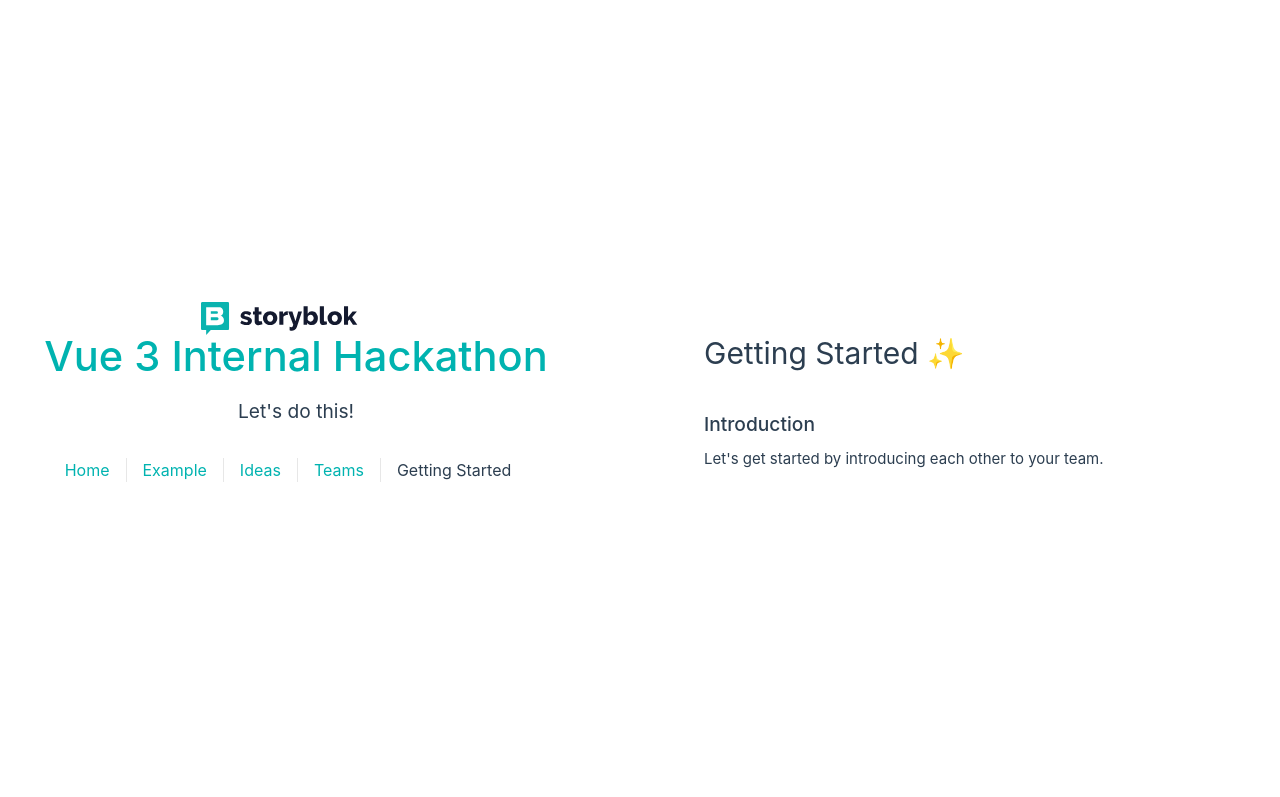
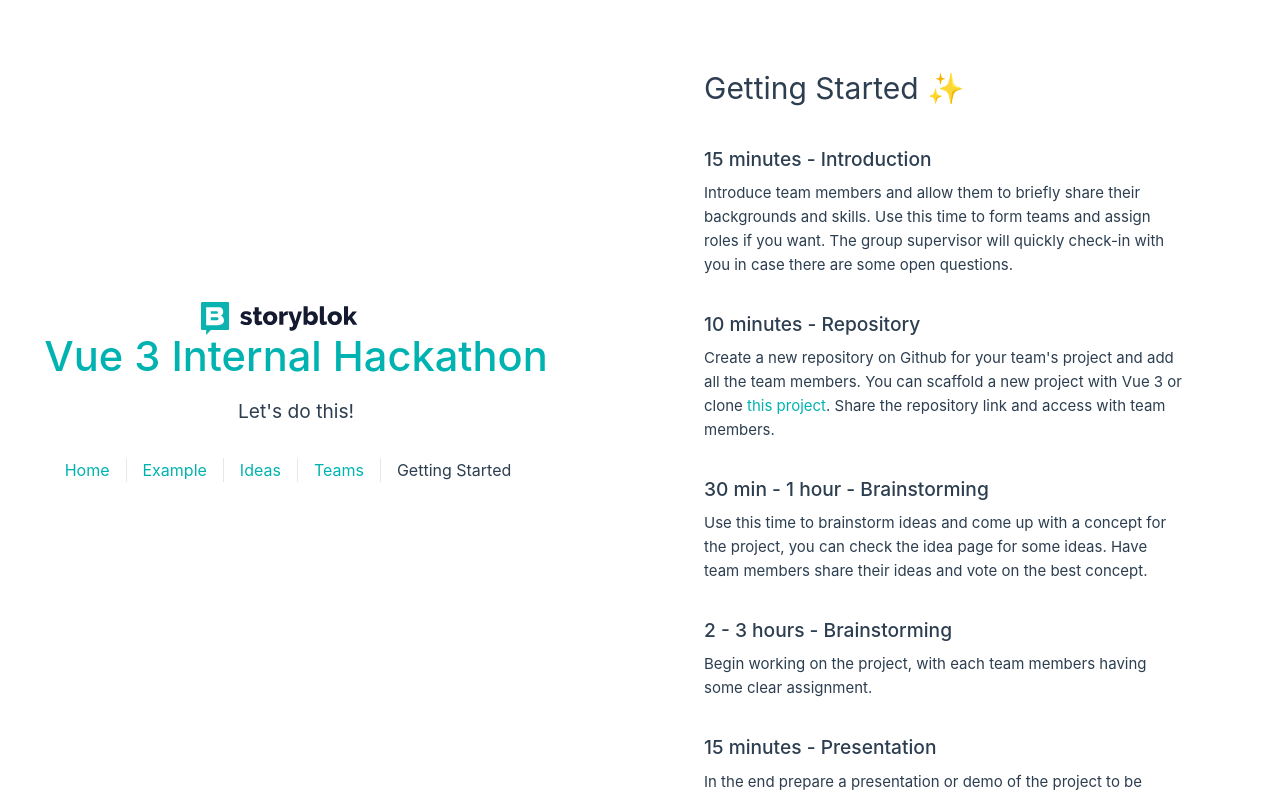
Before and after one commit to mmatheuspalma/sb-hackaton-b, a Vue app: page /quickstart in a window 1280 px wide. Shown: the top 797 px of the page. Built offline with nearby package versions, Linux system fonts and the light colour scheme.

Commit message:
chore: update components

```diff
--- a/src/components/TheWelcome.vue
+++ b/src/components/TheWelcome.vue
@@ -26,7 +26,7 @@
     </template>
     <template #heading>Videos</template>
 
-    You can watch <a href="https://www.youtube.com/watch?v=ZqgiuPt5QZo" target="_blank" rel="noopener"> this video</a> to learn about Vue 3 in general. This video will give you some detailed insight into the  <a href="https://www.youtube.com/watch?v=bwItFdPt-6M" target="_blank" rel="noopener">Composition API</a>. The <a href="https://www.youtube.com/watch?v=WLpLYhnGqPA" target="_blank" rel="noopener noreferrer">Design Principles of Vue 3.0</a> will teach you more about what the whole principle behind the updated framework are.
+    You can watch <a href="https://www.youtube.com/watch?v=ZqgiuPt5QZo" target="_blank" rel="noopener"> this video</a> to learn about Vue 3 in general. This video will give you some detailed insight into the  <a href="https://www.youtube.com/watch?v=bwItFdPt-6M" target="_blank" rel="noopener">Composition API</a>. The <a href="https://www.youtube.com/watch?v=WLpLYhnGqPA" target="_blank" rel="noopener noreferrer">Design Principles of Vue 3.0</a> will teach you more about what the whole principle behind the updated framework are. And this is a super fast <a href="https://www.youtube.com/watch?v=nhBVL41-_Cw&t=31s" target="_blank" rel="noopener noreferrer">2-minute video</a> about Vue in general.
 
     <br />
   </WelcomeItem>
--- a/src/views/ExampleView.vue
+++ b/src/views/ExampleView.vue
@@ -56,21 +56,22 @@
 const activities = [
   {
     content: "Hackathon Kickoff",
-    timestamp: "2023-01-22",
+    timestamp: "2023-01-24",
   },
   {
     content: "Hacking away",
-    timestamp: "2023-01-22",
+    timestamp: "2023-01-25",
   },
   {
-    content: "Hackaton closing ceremony",
-    timestamp: "2023-01-22",
+    content: "Hackathon closing ceremony",
+    timestamp: "2023-02-01",
   },
 ];
 
 // click event & partyjs
-const clickButton = (e) => {
-  party.confetti(e.target, {
+const clickButton = (event: Event) => {
+  const el = event.target as HTMLInputElement
+  party.confetti(el, {
     shapes: ["sb", "roundedSquare"],
   });
 };
--- a/src/views/IdeaView.vue
+++ b/src/views/IdeaView.vue
@@ -5,7 +5,7 @@
 <template>
   <main>
     <h1>Ideas</h1>
-    <p>These are just some input ideas to get you started off.</p>
+    <p>These are just some input ideas to get you started off. The focus of the hackathon should be to use the Vue composition API.</p>
     <Item>
       <template #heading>Meditation timer</template>
       A timer for taking a break that plays some sound or visual effect, <a href="https://thezen.zone/" target="_blank" rel="noopener noreferrer">example</a>
@@ -15,7 +15,7 @@
       A bot that emulates meeting someone in the office kitchen giving funny or weird comments like: "The printer on the first floor is out of ink, we've ordered some more but don't expect it to work before Wednesday.", <a href="https://github.com/tholman/office-simulator" target="_blank" rel="noopener noreferrer">example</a>
     </Item>
     <Item>
-      <template #heading>E-Commerce template</template>
+      <template #heading>Build an E-Commerce page</template>
       Allows the use to browse and purchase products, build some example components in vue 3 <a href="https://demo.vercel.store/" target="_blank" rel="noopener noreferrer">example</a>
     </Item>
     <Item>
@@ -36,7 +36,15 @@
     </Item>
     <Item>
       <template #heading>Rebuild Storyblok</template>
-      Pick some parts of Storyblok and rebuild them in Vue 3.
+      Pick some parts of Storyblok (app or website) and rebuild them in Vue 3 or  create something you wish would be a part of the Storyblok App
+    </Item>
+    <Item>
+      <template #heading>Rebuild a platform</template>
+      Recreate parts of for example a social media platform in Vue 3.
+    </Item>
+    <Item>
+      <template #heading>A quiz game (I would rather..?)</template>
+      Createa simple quiz game that allows some form of question input and result
     </Item>
   </main>
 </template>
--- a/src/views/QuickstartView.vue
+++ b/src/views/QuickstartView.vue
@@ -6,8 +6,24 @@
   <main>
     <h1>Getting Started ✨</h1>
     <Item>
-      <template #heading>Introduction</template>
-      <p>Let's get started by introducing each other to your team.</p>
+      <template #heading>15 minutes - Introduction</template>
+      <p>Introduce team members and allow them to briefly share their backgrounds and skills. Use this time to form teams and assign roles if you want. The group supervisor will quickly check-in with you in case there are some open questions.</p>
+    </Item>
+    <Item>
+      <template #heading>10 minutes - Repository</template>
+      <p>Create a new repository on Github for your team's project and add all the team members. You can scaffold a new project with Vue 3 or clone <a href="https://github.com/storyblok/internal-hackathon-vue-3" target="_blank" rel="noopener noreferrer">this project</a>. Share the repository link and access with team members.</p>
+    </Item>
+    <Item>
+      <template #heading>30 min - 1 hour - Brainstorming</template>
+      <p>Use this time to brainstorm ideas and come up with a concept for the project, you can check the idea page for some ideas. Have team members share their ideas and vote on the best concept.</p>
+    </Item>
+    <Item>
+      <template #heading>2 - 3 hours - Brainstorming</template>
+      <p>Begin working on the project, with each team members having some clear assignment.</p>
+    </Item>
+    <Item>
+      <template #heading>15 minutes - Presentation</template>
+      <p>In the end prepare a presentation or demo of the project to be shared with the hackathon participants. It can be good to document some of your insight during or directly after the hackathon finished, maybe in a shared document or a slack channel or just a recorded video where you chat about it. It can include learnings you had about Vue 3, your idea and how far you got. You can create a short video or make some slides or do a live presentation in the closing ceremony! The presentation should be between 3-8 minutes.</p>
     </Item>
   </main>
 </template>
--- a/src/views/TeamsView.vue
+++ b/src/views/TeamsView.vue
@@ -8,26 +8,29 @@
     <p>Here are our teams:</p>
     <Item>
       <template #heading>Group A (supported by Sid)</template>
+      <p>25.1.2023 - Wednesday - UTC 8am</p>
       <ul>
         <li>Chakit Arora</li>
         <li>Josephine Schäfer</li>
-        <li>Thomas Sweet</li>
+        <li>Thomas Sweet (Vue Lead)</li>
         <li>Bright Mba</li>
       </ul>
     </Item>
     <Item>
       <template #heading>Group B - (supported by Bibi & Lisi)</template>
+      <p>25.1.2023 - Wednesday - UTC 8am</p>
       <ul>
         <li>Dipankar Maikap</li>
-        <li>Matheus Palma</li>
+        <li>Matheus Palma (Vue Lead)</li>
         <li>Lorena Ramdonda</li>
         <li>Ben Wasonga</li>
       </ul>
     </Item>
     <Item>
       <template #heading>Group C - (supported by Lisi)</template>
+      <p>25.1.2023 - Wednesday - UTC 1pm</p>
       <ul>
-        <li>Carolina Faria</li>
+        <li>Carolina Faria (Vue Lead)</li>
         <li>Facundo Giuliani</li>
         <li>Jessica Furtado</li>
         <li>Gustavo Previatto</li>
@@ -35,15 +38,17 @@
     </Item>
     <Item>
       <template #heading>Group D - (supported by Bibi & Sid)</template>
+      <p>25.1.2023 - Wednesday - UTC 1pm</p>
       <ul>
         <li>Johannes Lindgren</li>
         <li>Marco Antonio De Campos Ortiz</li>
-        <li>Adel Ben Massaoud</li>
+        <li>Adel Ben Massaoud (Vue Lead)</li>
         <li>Rose Akoth</li>
       </ul>
     </Item>
     <Item>
       <template #heading>Group E - (supported by Lisi)</template>
+      <p>26.1.2023 - Thursday - UTC 1pm</p>
       <ul>
         <li>Emanuel Goncales</li>
         <li>Silas Merdasa</li>
@@ -53,17 +58,19 @@
     </Item>
     <Item>
       <template #heading>Group F - (supported by Bibi)</template>
+      <p>26.1.2023 - Thursday - UTC 1pm</p>
       <ul>
         <li>Anthony Sousa</li>
-        <li>Pablo Veiga</li>
+        <li>Pablo Veiga (Vue Lead)</li>
         <li>Alexa Spalato</li>
         <li>Luis Jimenez</li>
       </ul>
     </Item>
     <Item>
       <template #heading>Group G - (supported by Bibi & Lisi)</template>
+      <p>30.1.2023 - Monday - UTC 12:30pm</p>
       <ul>
-        <li>Alba Silvente</li>
+        <li>Alba Silvente (Vue Lead)</li>
         <li>Roberto Butti</li>
         <li>Patrick Odey</li>
         <li>Fortune Ikechi</li>
```
